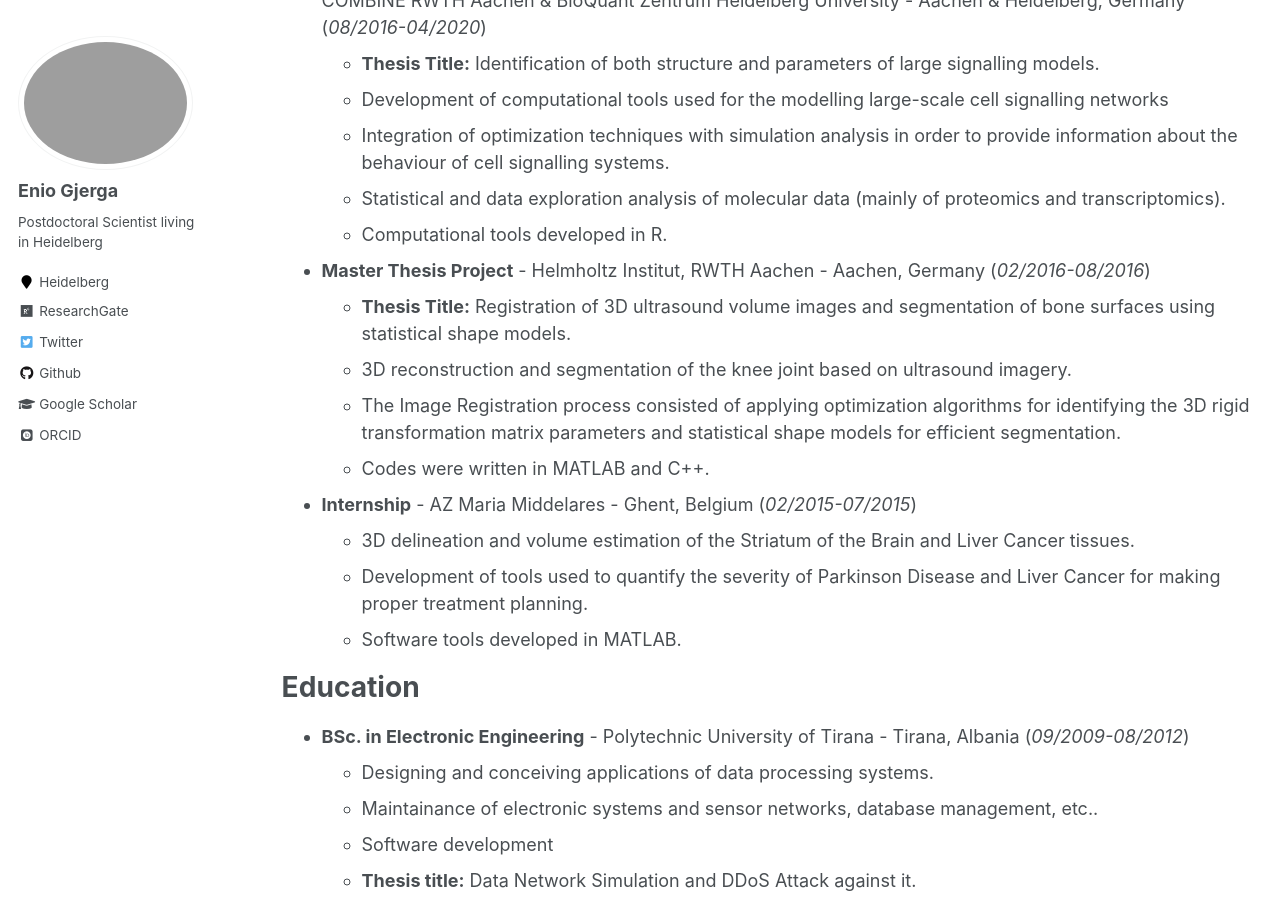
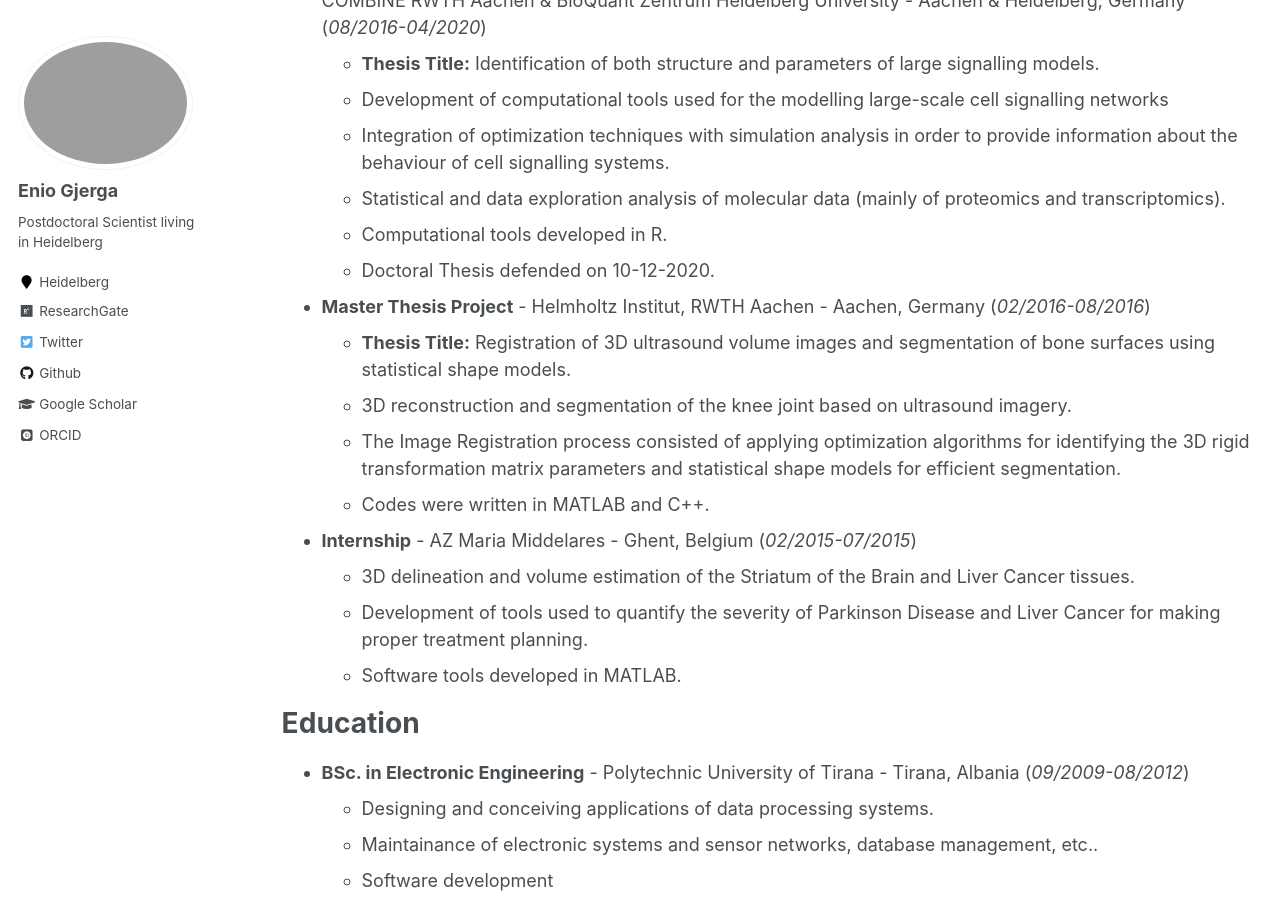
Before and after one commit to enio23/enio23.github.io, a Jekyll site: the page built from _pages/cv.md, in a window 1280 px wide and 900 px high, scrolled down 540 px. Built offline with Jekyll 4.4.1, drawn with Linux system fonts in a browser that asks for light colours; some web fonts are replaced.

Commit message:
update
update

```diff
--- a/_pages/cv.md
+++ b/_pages/cv.md
@@ -24,6 +24,7 @@ Work experience
   * Integration of optimization techniques with simulation analysis in order to provide information about the behaviour of cell signalling systems.
   * Statistical and data exploration analysis of molecular data (mainly of proteomics and transcriptomics).
   * Computational tools developed in R.
+  * Doctoral Thesis defended on 10-12-2020.
 
 
 * **Master Thesis Project** - Helmholtz Institut, RWTH Aachen - Aachen, Germany (*02/2016-08/2016*)
```
